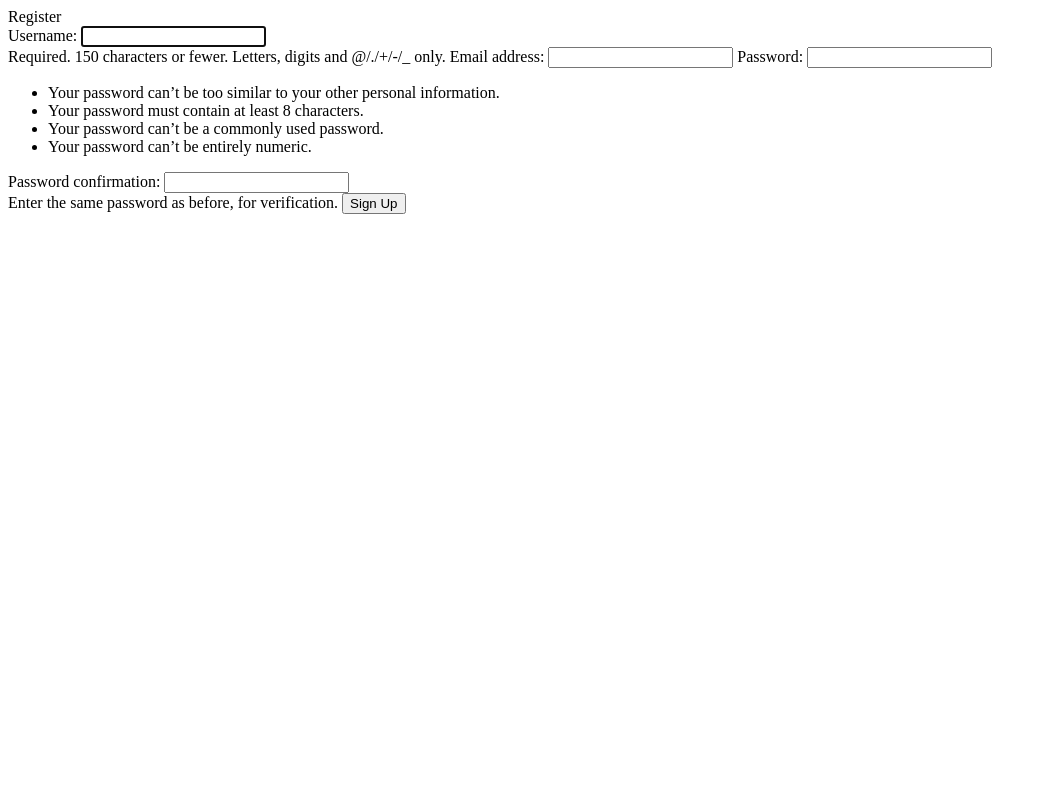
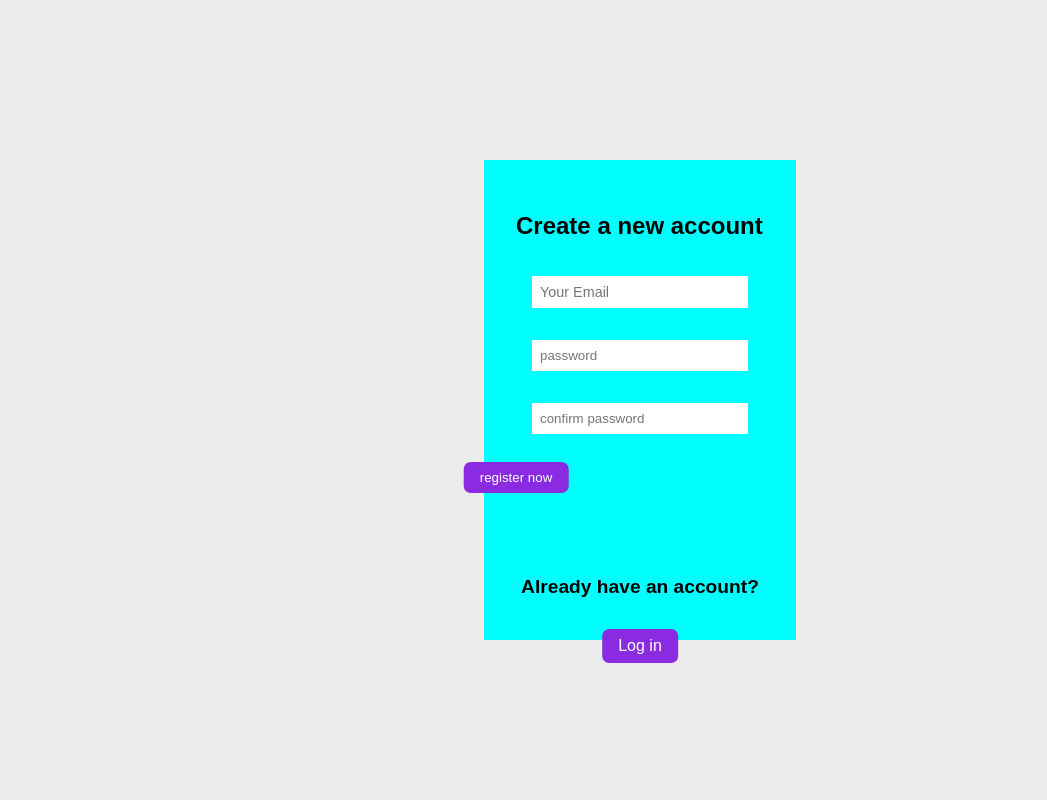
Before and after one commit to MohamedHamed12/social_media_website_incomplete, a Django app: template social_app/users/templates/register.html in a window 1280 px wide. Shown: the whole page, without its empty margins (0-1047 px from the left). Run offline with Django 4.2, Linux system fonts and the light colour scheme; the template is opened without the code that fills it: values that come from a table or form of the project are taken from there, others are empty.

Commit message:
register and login page

```diff
--- /dev/null
+++ b/social_app/users/templates/register.css
@@ -0,0 +1,89 @@
+* {
+  outline: none;
+}
+
+body {
+  display: grid;
+  justify-content: center;
+  align-items: center;
+  font-family: "Cairo", sans-serif;
+  background-color: #ececec;
+}
+.form {
+  background-color: aqua;
+  height: 30rem;
+  top: 50%;
+  position: absolute;
+  top: 50%;
+  left: 50%;
+  transform: translate(-50%, -50%);
+}
+
+form {
+  /* margin: 50% auto 0; */
+  padding: 2rem;
+  background-color: aqua;
+  /* position: relative; */
+  padding-bottom: 4rem;
+  display: flex;
+  flex-direction: column;
+}
+
+form input {
+  width: 12.5rem;
+  padding: 0.5rem;
+  background-color: white;
+  border: none;
+  margin-left: 1rem;
+  min-width: 6.25rem;
+  margin: 1rem;
+}
+form input:first-of-type {
+  font-size: 0.9rem;
+}
+
+button {
+  position: absolute;
+  margin: 0;
+  left: 50%;
+  transform: translateX;
+  transform: translateX(-50%);
+  background-color: blueviolet;
+  color: white;
+  cursor: pointer;
+  margin-top: 0.75rem;
+  width: fit-content;
+  border-radius: 7px;
+  border: none;
+  outline: none;
+  padding: 0.5rem 1rem;
+}
+p {
+  text-align: center;
+  font-size: 1.2rem;
+  font-weight: bold;
+}
+button a {
+  color: #fff;
+  text-decoration: none;
+  /* font-weight: bold; */
+  font-size: 1rem;
+}
+
+.registerButton {
+  /* position: absolute; */
+  margin: 0;
+  left: 50%;
+  transform: translateX;
+  transform: translateX(-50%);
+  background-color: blueviolet;
+  color: white;
+  cursor: pointer;
+  margin-top: 0.75rem;
+  width: fit-content;
+  border-radius: 7px;
+  border: none;
+  outline: none;
+  padding: 0.5rem 1rem;
+  display: flex;
+}
--- a/social_app/users/templates/register.html
+++ b/social_app/users/templates/register.html
@@ -1,9 +1,7 @@
+<!-- {% block title %}Register{% endblock %}
+{% block content %} -->
 
-{% block title %}Register{% endblock %}
-{% block content %}
-
-
-
+<!--
     <form action="" method="POST">
         {% csrf_token %}
 
@@ -25,4 +23,29 @@
 {% endif %}
 {{ form.errors }}
 
-{% endblock %}
+{% endblock %} -->
+<!DOCTYPE html>
+<html lang="en">
+  <head>
+    <meta charset="UTF-8" />
+    <meta http-equiv="X-UA-Compatible" content="IE=edge" />
+    <meta name="viewport" content="width=device-width, initial-scale=1.0" />
+    <link rel="stylesheet" href="register.css" />
+    <title>Register</title>
+  </head>
+  <body>
+    <div class="form">
+      <form action="" method="POST">
+        <h2>Create a new account</h2>
+        <input type="email" placeholder="Your Email" />
+        <input type="password" placeholder="password" />
+        <input type="password" placeholder="confirm password" />
+        <input type="submit" value="register now" class="registerButton" />
+      </form>
+      <p>Already have an account?</p>
+      <button>
+        <a href="login.html">Log in</a>
+      </button>
+    </div>
+  </body>
+</html>
```
Also changed, not shown: social_app/users/templates/index.html (+15 -2 lines), social_app/users/templates/login.css (added, +53 -0 lines), social_app/users/templates/login.html (+32 -2 lines).
